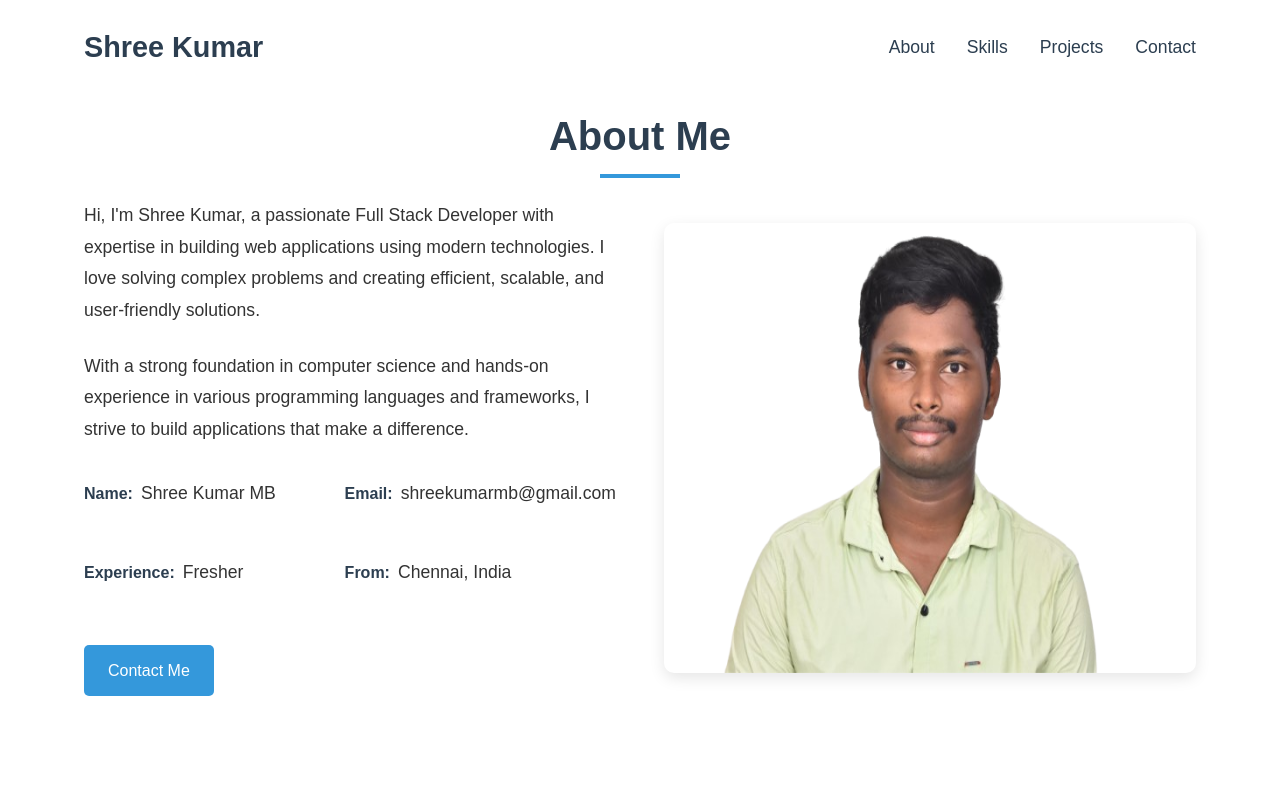
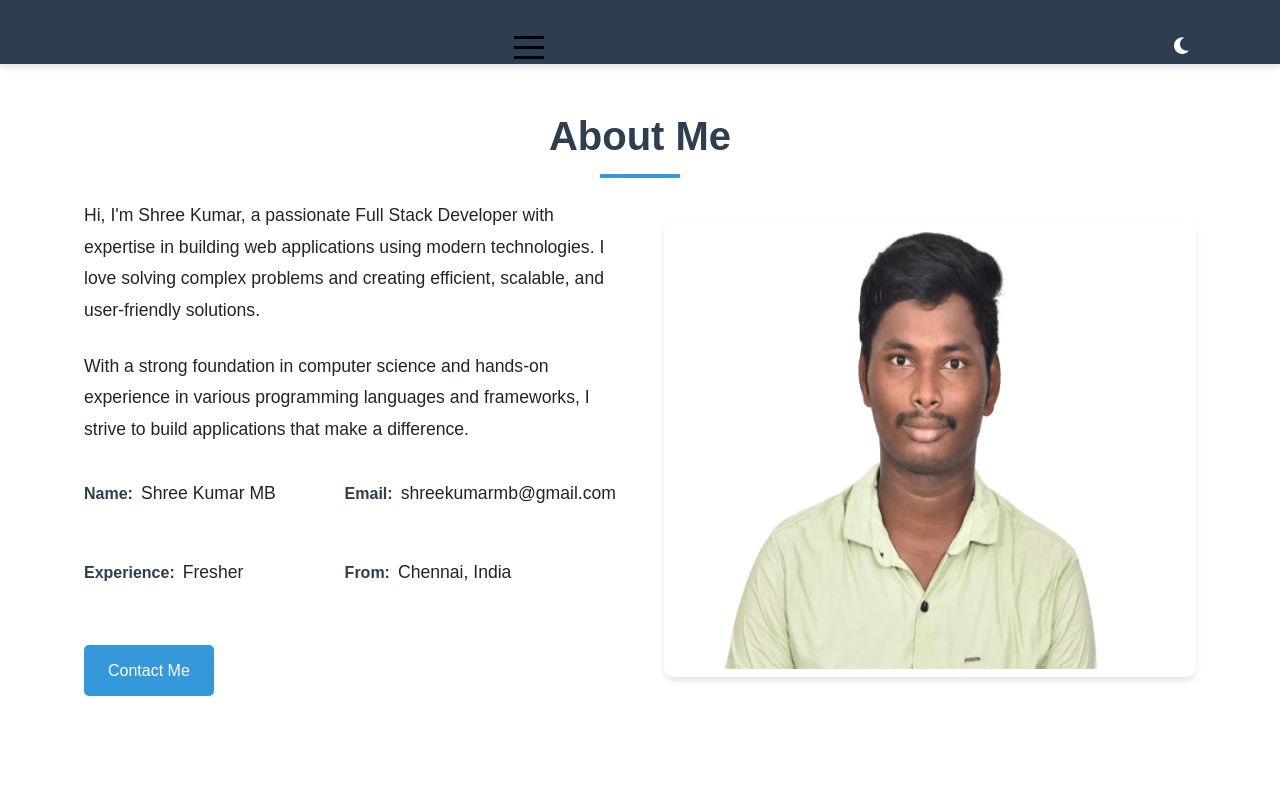
Before and after one commit to shreekumar1410/Portfolio-react, a React (Create React App) app: page / in a window 1280 px wide. Shown: the top 800 px of the page. Built offline with nearby package versions, Linux system fonts and the light colour scheme.

Commit message:
FEAT : Added some features like dark therm

```diff
--- a/package.json
+++ b/package.json
@@ -11,8 +11,11 @@
     "@testing-library/jest-dom": "^6.6.3",
     "@testing-library/react": "^16.3.0",
     "@testing-library/user-event": "^13.5.0",
+    "imagemin": "^9.0.1",
+    "imagemin-webp": "^8.0.0",
     "react": "^19.1.0",
     "react-dom": "^19.1.0",
+    "react-lazy-load-image-component": "^1.6.3",
     "react-scripts": "5.0.1",
     "web-vitals": "^2.1.4"
   },
--- a/src/App.js
+++ b/src/App.js
@@ -1,4 +1,4 @@
-import React from 'react';
+import React, { useState, useEffect } from 'react';
 import Nav from './components/NavBar/Nav';
 import About from './components/About/About';
 import Skills from './components/Skills/Skills';
@@ -8,9 +8,30 @@ import Footer from './components/Footer/Footer';
 import './assets/styles/App.css';
 
 function App() {
+  const [darkMode, setDarkMode] = useState(() => {
+    // Check user's preference or use system preference
+    return localStorage.getItem('darkMode') === 'true' ||
+      (window.matchMedia('(prefers-color-scheme: dark)').matches &&
+       localStorage.getItem('darkMode') !== 'false');
+  });
+
+  useEffect(() => {
+    // Apply dark mode class to document
+    if (darkMode) {
+      document.documentElement.classList.add('dark');
+      localStorage.setItem('darkMode', 'true');
+    } else {
+      document.documentElement.classList.remove('dark');
+      localStorage.setItem('darkMode', 'false');
+    }
+  }, [darkMode]);
+
+  const toggleDarkMode = () => {
+    setDarkMode(!darkMode);
+  };
   return (
-    <div className="App">
-      <Nav />
+    <div className={`App ${darkMode ? 'dark' : ''}`}>
+      <Nav darkMode={darkMode} toggleDarkMode={toggleDarkMode} />
       <main>
         <About />
         <Skills />
--- a/src/assets/styles/variables.css
+++ b/src/assets/styles/variables.css
@@ -1,19 +1,140 @@
+/* ==================== */
+/* CSS Variables Setup  */
+/* ==================== */
+
 :root {
+  /* Base Colors */
   --primary-color: #3498db;
   --primary-dark: #2980b9;
+  --primary-light: #5dade2;
+  --primary-transparent: rgba(52, 152, 219, 0.1);
+
   --secondary-color: #2c3e50;
+  --secondary-dark: #1a252f;
   --secondary-light: #34495e;
-    --text-color: #333;
-    --text-light: #ecf0f1;
-    --background-light: #f9f9f9;
-    --background-dark: #2c3e50;
-    --white: #fff;
-    --black: #000;
-    --gray: #95a5a6;
+  --secondary-transparent: rgba(44, 62, 80, 0.1);
+
+  --accent-color: #e74c3c;
+  --accent-dark: #c0392b;
+  --accent-light: #ec7063;
+
+  /* Status Colors */
   --success: #2ecc71;
+  --success-dark: #27ae60;
   --danger: #e74c3c;
   --warning: #f39c12;
+  --info: #3498db;
 
-    --box-shadow: 0 5px 15px rgba(0, 0, 0, 0.1);
+  /* Neutral Colors */
+  --white: #ffffff;
+  --black: #000000;
+  --gray-100: #f8f9fa;
+  --gray-200: #e9ecef;
+  --gray-300: #dee2e6;
+  --gray-400: #ced4da;
+  --gray-500: #adb5bd;
+  --gray-600: #6c757d;
+  --gray-700: #495057;
+  --gray-800: #343a40;
+  --gray-900: #212529;
+
+  /* Light Theme */
+  --background: var(--white);
+  --background-alt: var(--gray-100);
+  --background-dark: var(--secondary-color);
+
+  --text-color: var(--gray-900);
+  --text-light: var(--gray-600);
+  --text-on-primary: var(--white);
+  --text-on-dark: var(--white);
+
+  --card-bg: var(--white);
+  --card-shadow: 0 2px 10px rgba(0, 0, 0, 0.1);
+
+  --border-color: var(--gray-300);
+  --input-bg: var(--white);
+  --input-border: var(--gray-400);
+
+  --hover-overlay: rgba(0, 0, 0, 0.05);
+  --focus-ring: 0 0 0 3px rgba(52, 152, 219, 0.3);
+
+  /* Effects */
+  --box-shadow: 0 4px 6px rgba(0, 0, 0, 0.1);
+  --box-shadow-lg: 0 10px 15px rgba(0, 0, 0, 0.1);
   --transition: all 0.3s ease;
+  --transition-fast: all 0.15s ease;
+  --border-radius: 0.5rem;
+  --border-radius-sm: 0.25rem;
+
+  /* Spacing */
+  --space-xs: 0.25rem;
+  --space-sm: 0.5rem;
+  --space-md: 1rem;
+  --space-lg: 1.5rem;
+  --space-xl: 2rem;
+  --space-xxl: 3rem;
+
+  /* Components */
+  --header-bg: var(--secondary-color);
+  --header-text: var(--text-on-dark);
+  --header-height: 4rem;
+
+  --footer-bg: var(--secondary-color);
+  --footer-text: var(--text-on-dark);
+
+  --btn-primary-bg: var(--primary-color);
+  --btn-primary-hover: var(--primary-dark);
+  --btn-secondary-bg: var(--secondary-light);
+  --btn-secondary-hover: var(--secondary-color);
+
+  --link-color: var(--primary-color);
+  --link-hover: var(--primary-dark);
+
+  --code-bg: var(--gray-100);
+  --code-text: var(--danger);
 }
+
+/* Dark Theme Overrides */
+.dark {
+  --background: #121212;
+  --background-alt: #1e1e1e;
+  --background-dark: #1a1a1a;
+
+  --text-color: rgba(255, 255, 255, 0.87);
+  --text-light: rgba(255, 255, 255, 0.6);
+  --text-on-primary: var(--white);
+  --text-on-dark: var(--white);
+
+  --card-bg: #1e1e1e;
+  --card-shadow: 0 2px 10px rgba(0, 0, 0, 0.3);
+
+  --border-color: #333333;
+  --input-bg: #2d2d2d;
+  --input-border: #444444;
+
+  --hover-overlay: rgba(255, 255, 255, 0.05);
+  --focus-ring: 0 0 0 3px rgba(52, 152, 219, 0.5);
+
+  --box-shadow: 0 4px 6px rgba(0, 0, 0, 0.3);
+  --box-shadow-lg: 0 10px 15px rgba(0, 0, 0, 0.3);
+
+  --header-bg: #1a1a1a;
+  --footer-bg: #1a1a1a;
+  --code-bg: #2d2d2d;
+  --code-text: var(--accent-light);
+}
+
+/* ==================== */
+/* Utility Classes      */
+/* ==================== */
+.text-primary {
+  color: var(--primary-color);
+}
+
+.bg-primary {
+  background-color: var(--primary-color);
+}
+
+.border-primary {
+  border-color: var(--primary-color);
+}
--- a/src/components/About/About.css
+++ b/src/components/About/About.css
@@ -51,6 +51,7 @@
 }
 
 .image-wrapper {
+  position: relative;
   width: 100%;
   max-width: 600px;
   height: 100%;
@@ -64,6 +65,11 @@
   width: 100%;
   height: 450px;
   display: block;
+  transition: var(--transition);
+}
+
+.image-wrapper:hover .profile-photo {
+  transform: scale(1.03);
 }
 
 @media (max-width: 992px) {
@@ -79,6 +85,11 @@
     order: 1;
     margin-bottom: 2rem;
   }
+
+  .image-wrapper {
+    max-width: 300px;
+    margin: 0 auto;
+  }
 }
 
 @media (max-width: 576px) {
--- a/src/components/About/About.jsx
+++ b/src/components/About/About.jsx
@@ -1,6 +1,8 @@
 import React from 'react';
+import { LazyLoadImage } from 'react-lazy-load-image-component';
+import 'react-lazy-load-image-component/src/effects/blur.css';
+import MyPhoto from '../../assets/images/My_New_Photo.png';
 import './About.css';
-import logo from '../../assets/images/Shree Kumar Photo.png'
 
 const About = () => {
   return (
@@ -41,7 +43,14 @@ const About = () => {
           </div>
           <div className="about-image">
             <div className="image-wrapper">
-              <img src={logo} alt="Shree Kumar" />
+              <LazyLoadImage
+                src={MyPhoto}
+                alt="Shree Kumar"
+                effect="blur"
+                width="100%"
+                height="auto"
+                className="profile-photo"
+              />
             </div>
           </div>
         </div>
--- a/src/components/NavBar/Nav.css
+++ b/src/components/NavBar/Nav.css
@@ -6,8 +6,14 @@
   left: 0;
   width: 100%;
   padding: 1.5rem 0;
-  background-color: var(--white);
   z-index: 1000;
+}
+
+.header {
+  background-color: var(--header-bg);
+  color: var(--header-text);
+  height: var(--header-height);
+  box-shadow: var(--box-shadow);
   transition: var(--transition);
 }
 
@@ -73,7 +79,7 @@
 .nav ul li a:hover::after {
   width: 100%;
 }
-
+/*
 .menu-toggle {
   display: none;
   background: none;
@@ -90,10 +96,99 @@
   background-color: var(--secondary-color);
   margin: 5px 0;
   transition: var(--transition);
-}
+} */
 
 .header.scrolled .menu-toggle span {
   background-color: var(--secondary-color);
+}
+
+/* Add these to your existing Header.css */
+
+/* Focus styles */
+.focus-visible:focus {
+  outline: 2px solid var(--primary-color);
+  outline-offset: 4px;
+}
+
+/* Theme toggle button */
+.theme-toggle {
+  background: none;
+  border: none;
+  color: inherit;
+  cursor: pointer;
+  font-size: 1.2rem;
+  padding: 0.5rem;
+  transition: var(--transition);
+}
+
+.theme-toggle:hover {
+  color: var(--primary-color);
+  transform: scale(1.1);
+}
+
+/* Mobile menu accessibility improvements */
+.menu-toggle {
+  display: flex;
+  flex-direction: column;
+  justify-content: space-around;
+  width: 30px;
+  height: 30px;
+  background: transparent;
+  border: none;
+  cursor: pointer;
+  padding: 0;
+  z-index: 10;
+}
+
+.menu-toggle span {
+  width: 30px;
+  height: 3px;
+  background: currentColor;
+  transition: all 0.3s ease;
+}
+
+.menu-toggle span:nth-child(1) {
+  transform: translateY(0) rotate(0);
+}
+
+.menu-toggle span:nth-child(2) {
+  opacity: 1;
+}
+
+.menu-toggle span:nth-child(3) {
+  transform: translateY(0) rotate(0);
+}
+
+.menu-toggle.open span:nth-child(1) {
+  transform: translateY(10px) rotate(45deg);
+}
+
+.menu-toggle.open span:nth-child(2) {
+  opacity: 0;
+}
+
+.menu-toggle.open span:nth-child(3) {
+  transform: translateY(-10px) rotate(-45deg);
+}
+
+.nav {
+  transition: transform 0.3s ease-in-out;
+}
+
+@media (max-width: 768px) {
+  .nav {
+    position: fixed;
+    top: 0;
+    right: -100%;
+    width: 70%;
+    height: 100vh;
+    background-color: var(--background-dark);
+    padding-top: 5rem;
+  }
+
+  .nav.open {
+    right: 0;
+  }
 }
 
 /* Mobile Navigation */
--- a/src/components/NavBar/Nav.jsx
+++ b/src/components/NavBar/Nav.jsx
@@ -1,10 +1,13 @@
 import React, { useState, useEffect } from 'react';
+import { FontAwesomeIcon } from '@fortawesome/react-fontawesome';
+import { faMoon, faSun } from '@fortawesome/free-solid-svg-icons';
 import './Nav.css';
 
-const Nav = () => {
+const Nav = ({ darkMode, toggleDarkMode }) => {
   const [isScrolled, setIsScrolled] = useState(false);
   const [isMenuOpen, setIsMenuOpen] = useState(false);
 
+  // Smooth scroll and scroll effect
   useEffect(() => {
     const handleScroll = () => {
       if (window.scrollY > 50) {
@@ -14,38 +17,66 @@ const Nav = () => {
       }
     };
 
+    // Add smooth scroll to all links
+    document.querySelectorAll('a[href^="#"]').forEach(anchor => {
+      anchor.addEventListener('click', function (e) {
+        e.preventDefault();
+        document.querySelector(this.getAttribute('href')).scrollIntoView({
+          behavior: 'smooth'
+        });
+        setIsMenuOpen(false);
+      });
+    });
+
     window.addEventListener('scroll', handleScroll);
     return () => window.removeEventListener('scroll', handleScroll);
   }, []);
 
-  const toggleMenu = () => {
-    setIsMenuOpen(!isMenuOpen);
-  };
-
-  const closeMenu = () => {
-    setIsMenuOpen(false);
-  };
+  // Close menu when clicking outside
+  useEffect(() => {
+    const handleClickOutside = (e) => {
+      if (isMenuOpen && !e.target.closest('.nav') && !e.target.closest('.menu-toggle')) {
+        setIsMenuOpen(false);
+      }
+    };
+    document.addEventListener('click', handleClickOutside);
+    return () => document.removeEventListener('click', handleClickOutside);
+  }, [isMenuOpen]);
 
   return (
-    <header className={`header ${isScrolled ? 'scrolled' : ''}`}>
+    <header className={`header ${isScrolled ? 'scrolled' : ''} ${darkMode ? 'dark' : ''}`}>
       <div className="container">
         <div className="header-content">
           <div className="logo">
-            <a href="#home">Shree Kumar</a>
+            <a href="#home" className="focus-visible">Shree Kumar</a>
           </div>
 
-          <button className="menu-toggle" onClick={toggleMenu}>
-            <span></span>
-            <span></span>
-            <span></span>
+          <button
+            className="menu-toggle focus-visible"
+            onClick={() => setIsMenuOpen(!isMenuOpen)}
+            aria-label="Toggle menu"
+            aria-expanded={isMenuOpen}
+          >
+            <span className={isMenuOpen ? 'open' : ''}></span>
+            <span className={isMenuOpen ? 'open' : ''}></span>
+            <span className={isMenuOpen ? 'open' : ''}></span>
           </button>
 
-          <nav className={`nav ${isMenuOpen ? 'open' : ''}`}>
+          <nav className={`nav ${isMenuOpen ? 'open' : ''}`} aria-label="Main navigation">
             <ul>
-              <li><a href="#about" onClick={closeMenu}>About</a></li>
-              <li><a href="#skills" onClick={closeMenu}>Skills</a></li>
-              <li><a href="#projects" onClick={closeMenu}>Projects</a></li>
-              <li><a href="#contact" onClick={closeMenu}>Contact</a></li>
+              <li><a href="#about" className="focus-visible">About</a></li>
+              <li><a href="#skills" className="focus-visible">Skills</a></li>
+              <li><a href="#projects" className="focus-visible">Projects</a></li>
+              <li><a href="#contact" className="focus-visible">Contact</a></li>
+              <li>
+                <button
+                  onClick={toggleDarkMode}
+                  className="theme-toggle focus-visible"
+                  aria-label={`Switch to ${darkMode ? 'light' : 'dark'} mode`}
+                >
+                  <FontAwesomeIcon icon={darkMode ? faSun : faMoon} />
+                </button>
+              </li>
             </ul>
           </nav>
         </div>
```
Also changed, not shown: src/components/Contact/Contact.css (+23 -0 lines), src/components/Contact/Contact.jsx (+42 -45 lines), src/config/next.config.js (added, +17 -0 lines), src/assets/images/My_New_Photo.png (added), 1 other file (tests, documents, lock files or other folders). Lines whose indentation alone changed are shown as unchanged.
